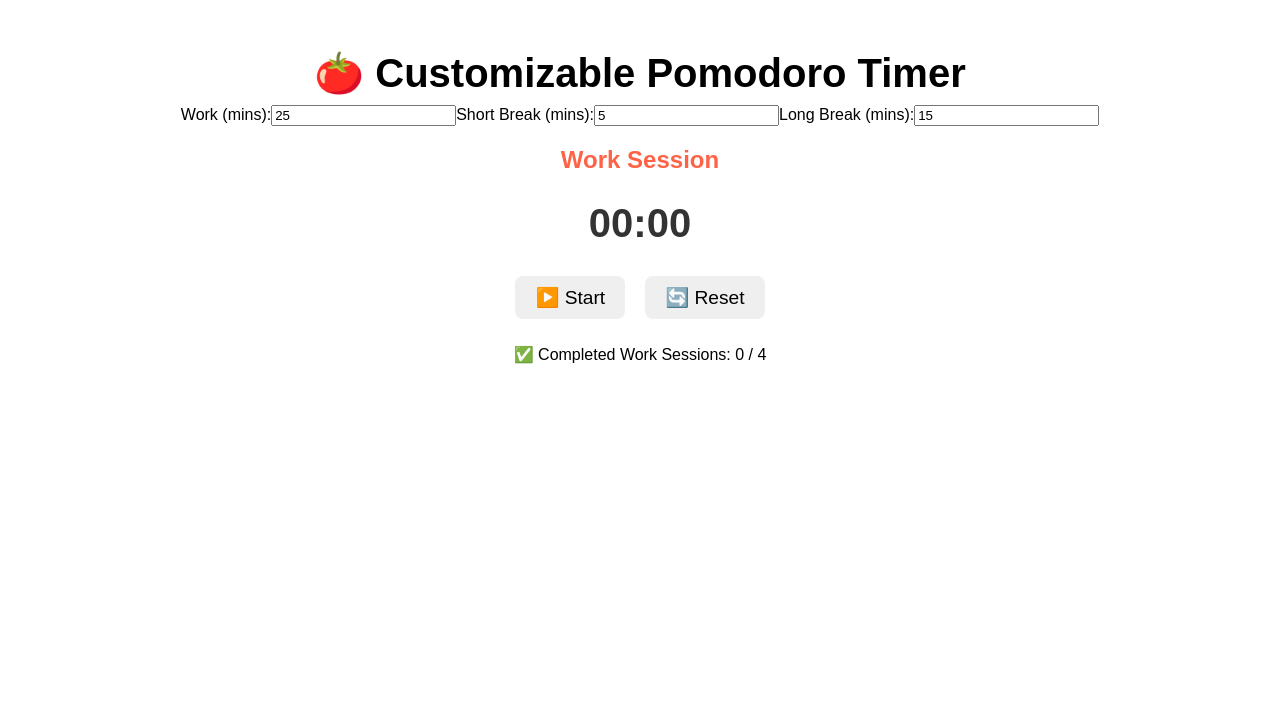
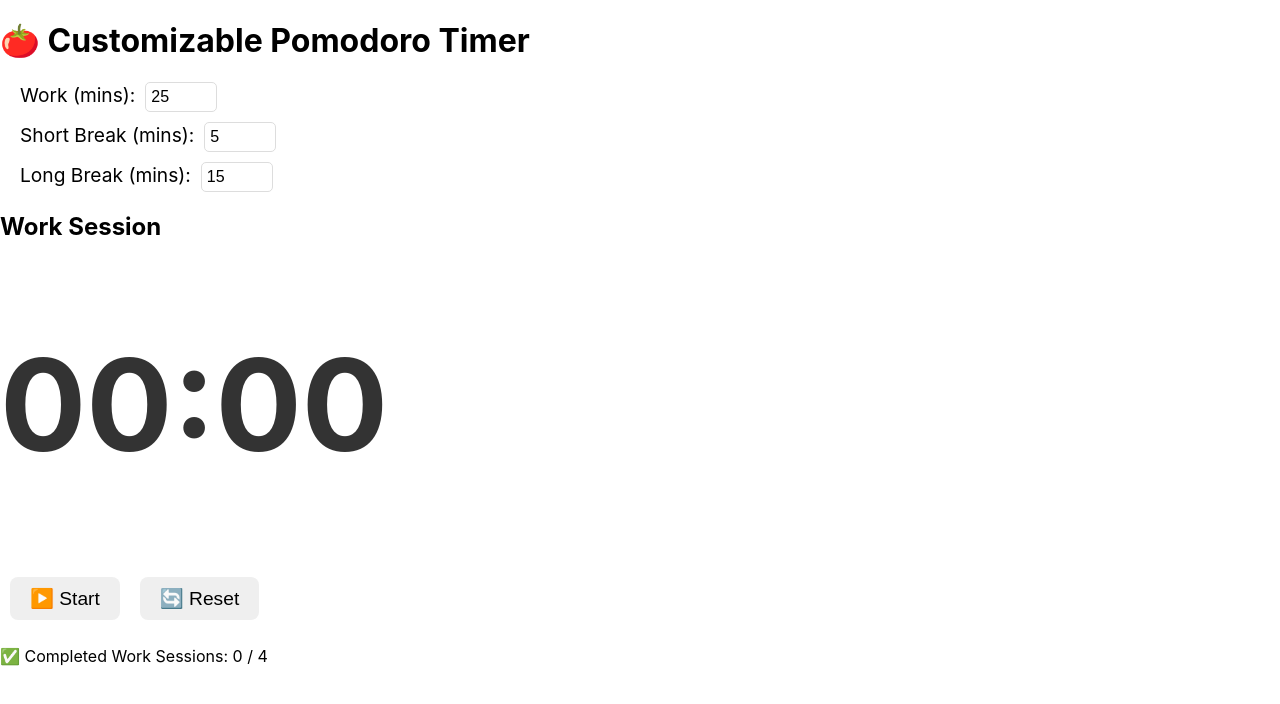
Before and after one commit to aneesh-acharyeah/pomodoro-timer, a React (Create React App) app: page / in a window 1280 px wide. Shown: the top 704 px of the page. Built offline with nearby package versions, Linux system fonts and the light colour scheme.

Commit message:
files updated

```diff
--- a/src/App.css
+++ b/src/App.css
@@ -1,15 +1,18 @@
-.app {
-  text-align: center;
-  margin-top: 50px;
-  font-family: Arial, sans-serif;
+.settings {
+  margin: 20px;
 }
 
-h1 {
-  font-size: 2.5rem;
-  margin-bottom: 0.5rem;
+.settings label {
+  display: block;
+  margin: 10px 0;
+  font-size: 1.2rem;
 }
 
-h2 {
-  color: #ff6347;
-  margin-bottom: 1rem;
+.settings input {
+  width: 60px;
+  padding: 5px;
+  margin-left: 10px;
+  border-radius: 5px;
+  border: 1px solid #ddd;
+  font-size: 1rem;
 }
```
